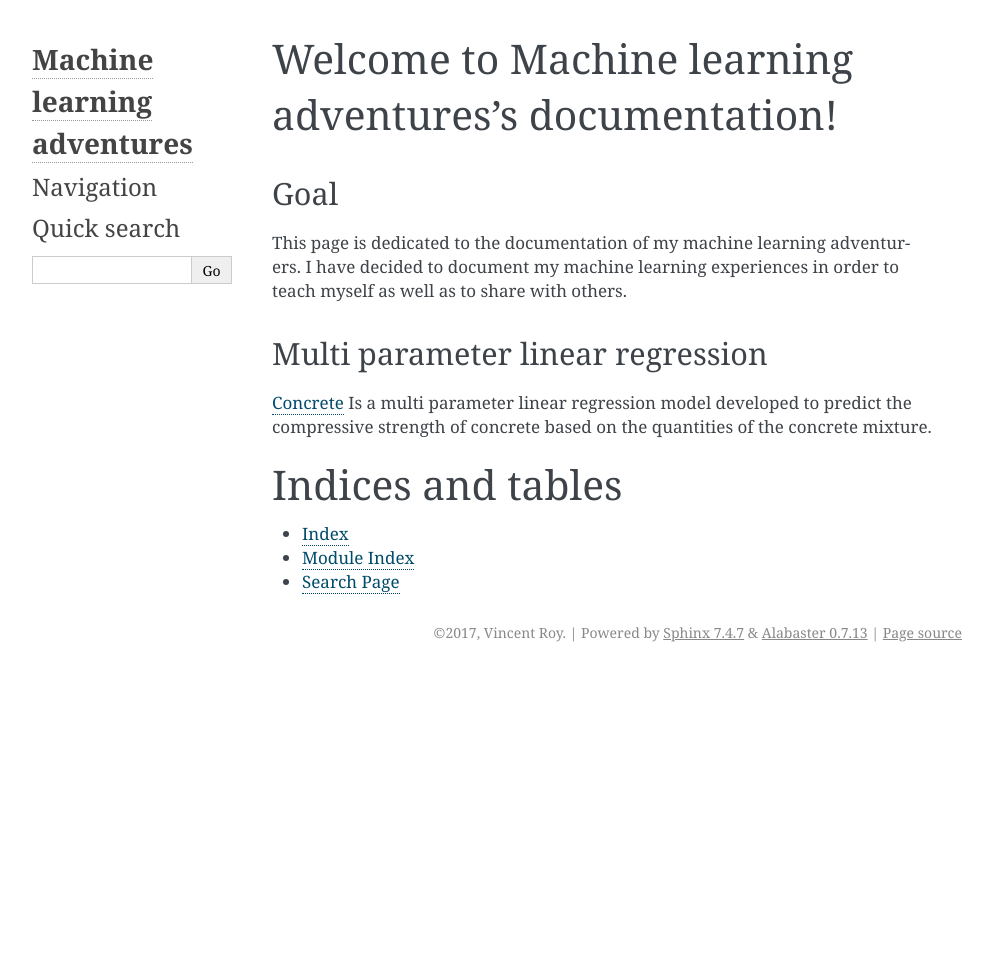
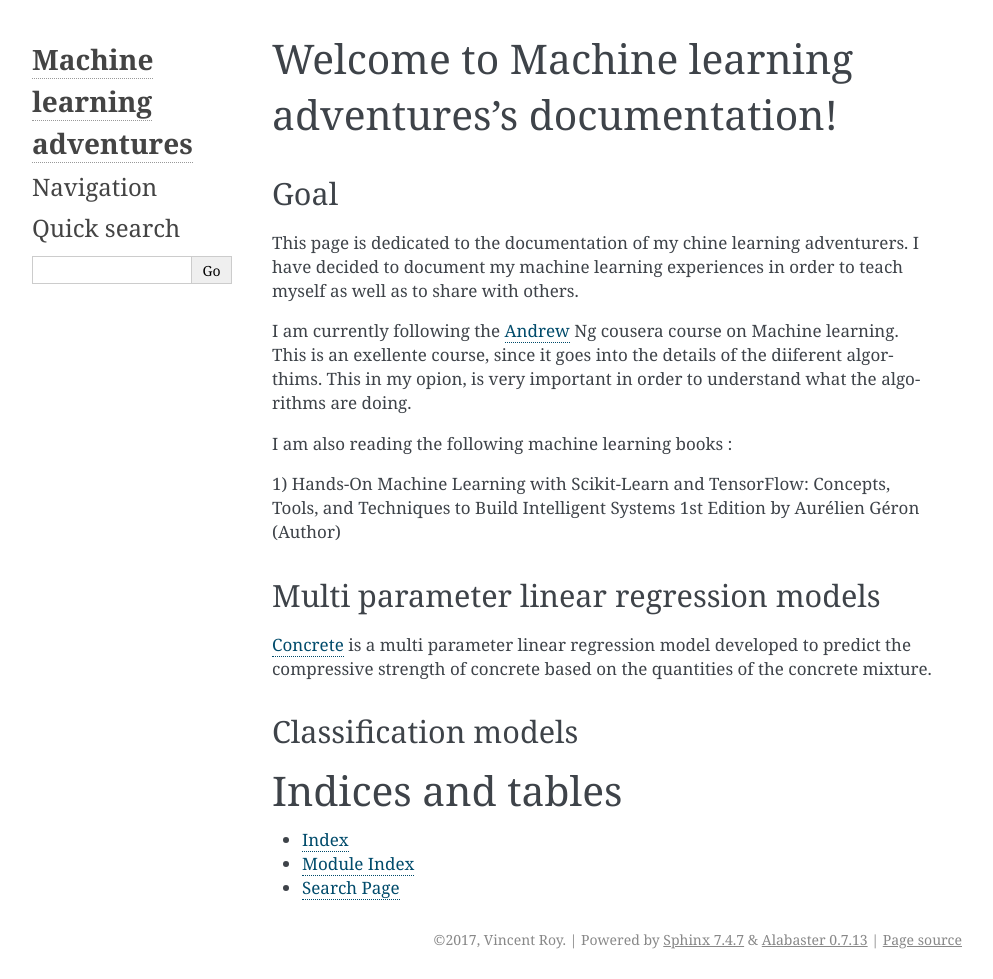
Before and after one commit to vinoroy/machineAdventures, a Sphinx documentation site: the page built from docs/index.rst, in a window 1280 px wide. Shown: the whole page, without its empty margins (148-1141 px from the left). Built offline with Sphinx 7.4.7, drawn with Linux system fonts in a browser that asks for light colours; before the commit the page ends 900 px from its top, so only the background shows below that.

```diff
--- a/docs/index.rst
+++ b/docs/index.rst
@@ -16,20 +16,35 @@ Welcome to Machine learning adventures's documentation!
 Goal
 ----
 
-This page is dedicated to the documentation of my machine learning adventurers. I have decided
+This page is dedicated to the documentation of my chine learning adventurers. I have decided
 to document my machine learning experiences in order to teach myself as well as to share with others.
+
+I am currently following the `Andrew`_ Ng cousera course on Machine learning. This is an exellente course, since it goes into the details
+of the diiferent algorthims. This in my opion, is very important in order to understand what the algorithms are doing.
+
+.. _Andrew: https://github.com/vinoroy/machineAdventures/blob/master/docs/concrete.ipynb
+
+I am also reading the following machine learning books :
+
+1) Hands-On Machine Learning with Scikit-Learn and TensorFlow: Concepts, Tools, and Techniques to Build Intelligent Systems 1st Edition
+by Aurélien Géron (Author)
 
 
 
-Multi parameter linear regression
----------------------------------
+
+Multi parameter linear regression models
+----------------------------------------
 
 
-`Concrete`_ Is a multi parameter linear regression model developed to predict the compressive strength of concrete based on the
+`Concrete`_ is a multi parameter linear regression model developed to predict the compressive strength of concrete based on the
 quantities of the concrete mixture.
 
 .. _Concrete: https://github.com/vinoroy/machineAdventures/blob/master/docs/concrete.ipynb
 
+
+
+Classification models
+---------------------
 
 
 Indices and tables
```
Also changed, not shown: 5 other files.
